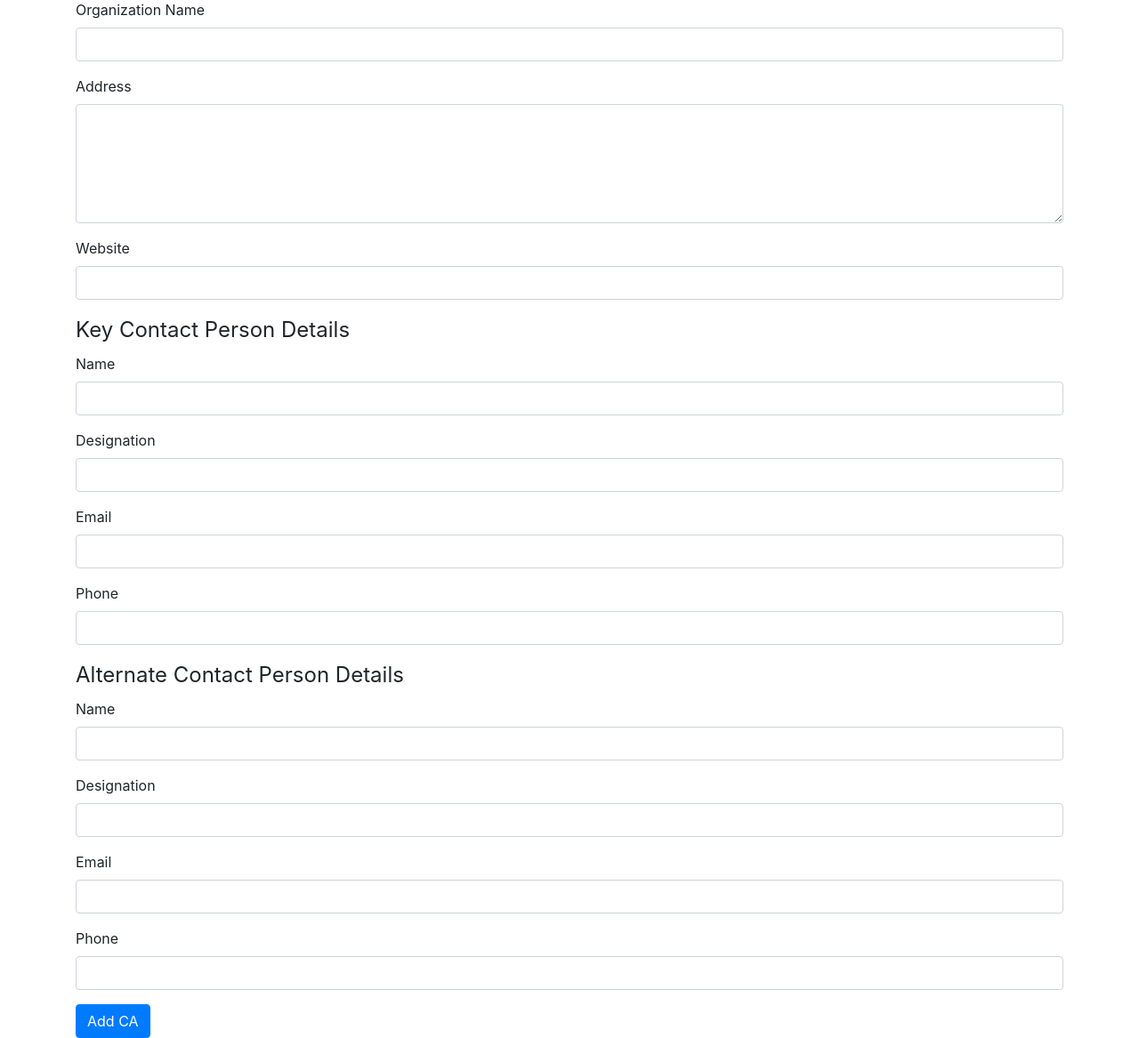
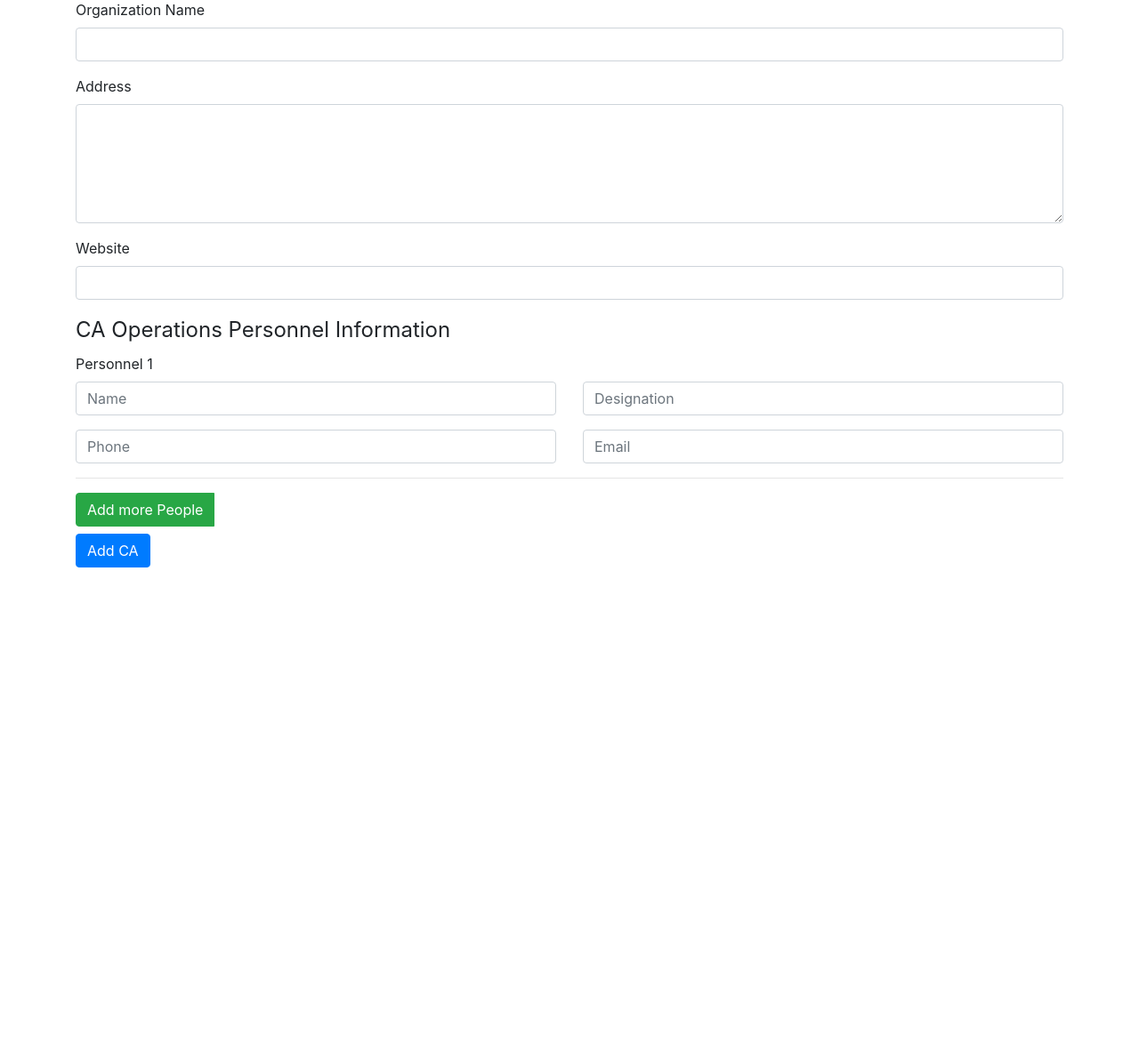
Before and after one commit to KaziShoaib/CA-Tools, a Django app: page /AddCA in a window 1280 px wide. Shown: the part 160-1327 px from the top of the page at 89% size. After the commit the page ends 798 px from the top, so only its background shows below. Run offline with Django 4.2, Linux system fonts and the light colour scheme; the visitor is signed in with stand-in values (Sample User, id 1); parts of the project's set-up code (start-up, migrations or seed data) failed here and were passed over; some libraries are stand-ins or nearby versions.

Commit message:
fixed CA Operations Personnel

```diff
--- /dev/null
+++ b/report/static/report/addCA.js
@@ -0,0 +1,70 @@
+document.addEventListener('DOMContentLoaded', ()=> {
+  document.querySelector('#add-personnel-button').addEventListener('click', addPersonnel)
+  document.querySelector('#remove-personnel-button').addEventListener('click', removePersonnel)
+})
+
+const createInputField = (fieldType, fieldName, className, placeHolder) => {
+  let inputField = document.createElement('input')
+  inputField.setAttribute('type', fieldType)
+  inputField.setAttribute('name', fieldName)
+  inputField.className = className
+  inputField.setAttribute('placeholder', placeHolder)
+  return inputField
+}
+
+
+const createServiceRow = () => {
+  const serviceRow = document.createElement('div')
+  serviceRow.className = 'form-group row service-row'
+  return serviceRow
+}
+
+
+const addPersonnel = () => {
+  const CAOPerationsPersonnelInformationGroup = document.querySelector('#CA-operations-personnel-information')
+
+  const inputFieldAttributes = [
+    [
+      {fieldType: 'text', fieldName:'operations-personnel-name', placeHolder:'Name'},
+      {fieldType: 'text', fieldName:'operations-personnel-designation', placeHolder:'Designation'}
+    ],
+    [
+      {fieldType: 'text', fieldName:'operations-personnel-phone', placeHolder:'Phone'},
+      {fieldType: 'text', fieldName:'operations-personnel-email', placeHolder:'Email'}
+    ]
+  ]
+
+  const personnelCount = document.getElementsByClassName('personnel-label').length
+  const personnelLabel = document.createElement('label')
+  personnelLabel.className = 'personnel-label'
+  personnelLabel.innerHTML = `Personnel ${personnelCount + 1}`
+  CAOPerationsPersonnelInformationGroup.appendChild(personnelLabel)
+
+  for(let i=0; i<inputFieldAttributes.length; i++){
+    const serviceRow = createServiceRow()
+    for(let j=0; j<inputFieldAttributes[i].length; j++){
+      const serviceColumn = document.createElement('div')
+      serviceColumn.className = 'col'
+      const inputField = createInputField(inputFieldAttributes[i][j].fieldType, inputFieldAttributes[i][j].fieldName, 'form-control', inputFieldAttributes[i][j].placeHolder)
+      serviceColumn.appendChild(inputField)
+      serviceRow.appendChild(serviceColumn)
+    }
+    CAOPerationsPersonnelInformationGroup.appendChild(serviceRow)
+  }
+
+  const hr = document.createElement('hr')
+  CAOPerationsPersonnelInformationGroup.appendChild(hr)
+  document.querySelector('#remove-personnel-button').style.display = 'grid'
+}
+
+const removePersonnel = () => {
+  let personnelLabels = document.getElementsByClassName('personnel-label')
+  personnelLabels[personnelLabels.length - 1].remove()
+
+  for(let i=0; i<2; i++){
+    let serviceRows = document.getElementsByClassName('service-row')
+    serviceRows[serviceRows.length-1].remove()
+  }
+  if(document.getElementsByClassName('service-row').length === 2)
+    document.querySelector('#remove-personnel-button').style.display = 'none'
+}
--- a/report/templates/report/AddCA.html
+++ b/report/templates/report/AddCA.html
@@ -18,7 +18,8 @@
     <label for="organization-website">Website</label>
     <input type="text" class="form-control" name="organization-website">
   </div>
-  <fieldset>
+  {% comment %}
+  <!-- <fieldset>
     <legend>Key Contact Person Details</legend>
     <div class="form-group">
       <label for="contact-person-name">Name</label>
@@ -55,12 +56,51 @@
       <label for="alternate-contact-person-phone">Phone</label>
       <input type="text" class="form-control" name="alternate-contact-person-phone">
     </div>
-  </fieldset>
-  <button type="submit" class="btn btn-primary">Add CA</button>
+  </fieldset> -->
+  {% endcomment %}
+  <legend>CA Operations Personnel Information</legend>
+  <div id="CA-operations-personnel-information">
+    <label class="personnel-label">Personnel 1</label>
+    <div class="form-group row service-row">
+      <div class="col">
+        <input type="text" name="operations-personnel-name" class="form-control" placeholder="Name">
+      </div>
+      <div class="col">
+        <input type="text" name="operations-personnel-designation" class="form-control" placeholder="Designation">
+      </div>
+    </div>
+    <div class="form-group row service-row">
+      <div class="col">
+        <input type="text" name="operations-personnel-phone" class="form-control" placeholder="Phone">
+      </div>
+      <div class="col">
+        <input type="text" name="operations-personnel-email" class="form-control" placeholder="Email">
+      </div>
+    </div>
+    <hr>
+  </div>
+  <div class="row">
+    <div class="col">
+      <div class="btn-group">
+        <button class="btn btn-success" type="button" id="add-personnel-button">
+          Add more People
+        </button>
+        <button class="btn btn-danger" type="button" id="remove-personnel-button" style="display:none">
+          Remove People
+        </button>
+      </div>
+    </div>
+  </div>
+  <div class="row mt-2">
+    <div class="col">
+      <button type="submit" class="btn btn-primary ml-auto">Add CA</button>
+    </div>
+  </div>
+
 </form>
 {% endblock %}
 
 
 {% block script %}
-    <script src="{% static 'report/submission.js' %}"></script>
+    <script src="{% static 'report/addCA.js' %}"></script>
 {% endblock %}
--- a/report/templates/report/reports.html
+++ b/report/templates/report/reports.html
@@ -21,6 +21,8 @@
         <td>{{ report.month }}, {{ report.year }}</td>
         <td> <a class="btn btn-small btn-info" href="{% url 'report' report.id %}">Details</a> </td>
       </tr>
+      {% empty %}
+      <tr><td colspan="4" class="text-center">No reports submitted yet</td></tr>
       {% endfor %}
     </tbody>
   </table>
--- a/report/views.py
+++ b/report/views.py
@@ -142,21 +142,33 @@ def AddCA(request):
                 url=organizationWebsite)
         ca.save()
 
-        contactPersonName = request.POST['contact-person-name']
-        contactPersonDesignation = request.POST['contact-person-designation']
-        contactPersonEmail = request.POST['contact-person-email']
-        contactPersonPhone = request.POST['contact-person-phone']
-        contactPerson = ContactPerson(name=contactPersonName, designation=contactPersonDesignation,
-                                      email=contactPersonEmail, phone=contactPersonPhone, ca=ca)
-        contactPerson.save()
+        # contactPersonName = request.POST['contact-person-name']
+        # contactPersonDesignation = request.POST['contact-person-designation']
+        # contactPersonEmail = request.POST['contact-person-email']
+        # contactPersonPhone = request.POST['contact-person-phone']
+        # contactPerson = ContactPerson(name=contactPersonName, designation=contactPersonDesignation,
+        #                               email=contactPersonEmail, phone=contactPersonPhone, ca=ca)
+        # contactPerson.save()
 
-        alternateContactPersonName = request.POST['alternate-contact-person-name']
-        alternateContactPersonDesignation = request.POST['alternate-contact-person-designation']
-        alternateContactPersonEmail = request.POST['alternate-contact-person-email']
-        alternateContactPersonPhone = request.POST['alternate-contact-person-phone']
-        alternateContactPerson = ContactPerson(name=alternateContactPersonName, designation=alternateContactPersonDesignation,
-                                               email=alternateContactPersonEmail, phone=alternateContactPersonPhone, ca=ca)
-        alternateContactPerson.save()
+        # alternateContactPersonName = request.POST['alternate-contact-person-name']
+        # alternateContactPersonDesignation = request.POST['alternate-contact-person-designation']
+        # alternateContactPersonEmail = request.POST['alternate-contact-person-email']
+        # alternateContactPersonPhone = request.POST['alternate-contact-person-phone']
+        # alternateContactPerson = ContactPerson(name=alternateContactPersonName, designation=alternateContactPersonDesignation,
+        #                                        email=alternateContactPersonEmail, phone=alternateContactPersonPhone, ca=ca)
+        # alternateContactPerson.save()
+
+        caPersonnelNames = request.POST.getlist('operations-personnel-name')
+        caPersonnelDesignations = request.POST.getlist(
+            'operations-personnel-designation')
+        caPersonnelPhoneNumbers = request.POST.getlist(
+            'operations-personnel-phone')
+        caPersonnelEmails = request.POST.getlist('operations-personnel-email')
+        for i in range(len(caPersonnelNames)):
+            if caPersonnelNames[i] == '' and caPersonnelDesignations[i] == '' and caPersonnelPhoneNumbers[i] == '' and caPersonnelEmails[i] == '':
+                continue
+            caPeronnel = ContactPerson(
+                name=caPersonnelNames[i], designation=caPersonnelDesignations[i], email=caPersonnelEmails[i], phone=caPersonnelPhoneNumbers[i], ca=ca)
+            caPeronnel.save()
         return HttpResponseRedirect(reverse("CAList"))
-
     return render(request, "report/AddCA.html")
```
Also changed, not shown: report/templates/report/CAList.html (+15 -10 lines).
